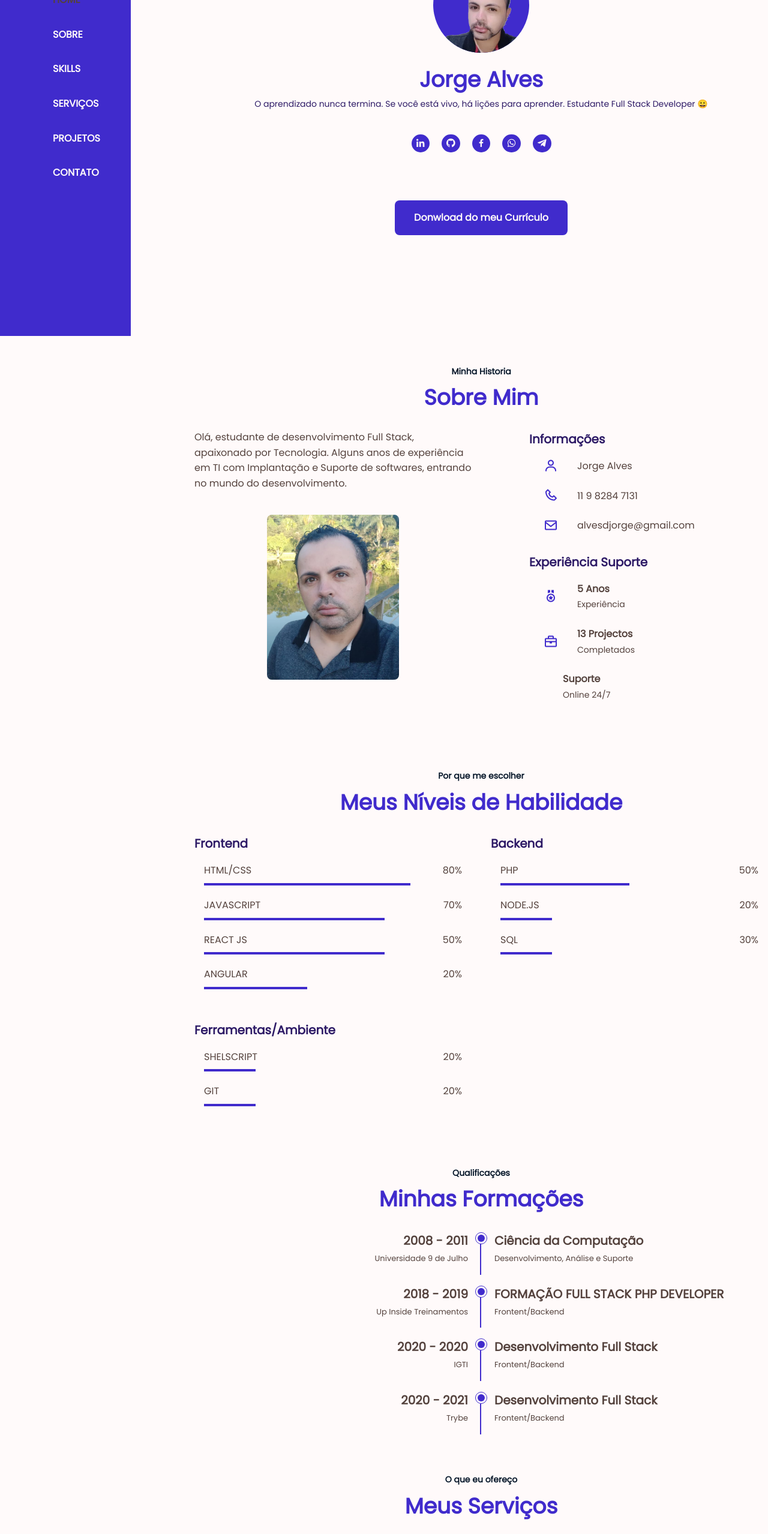
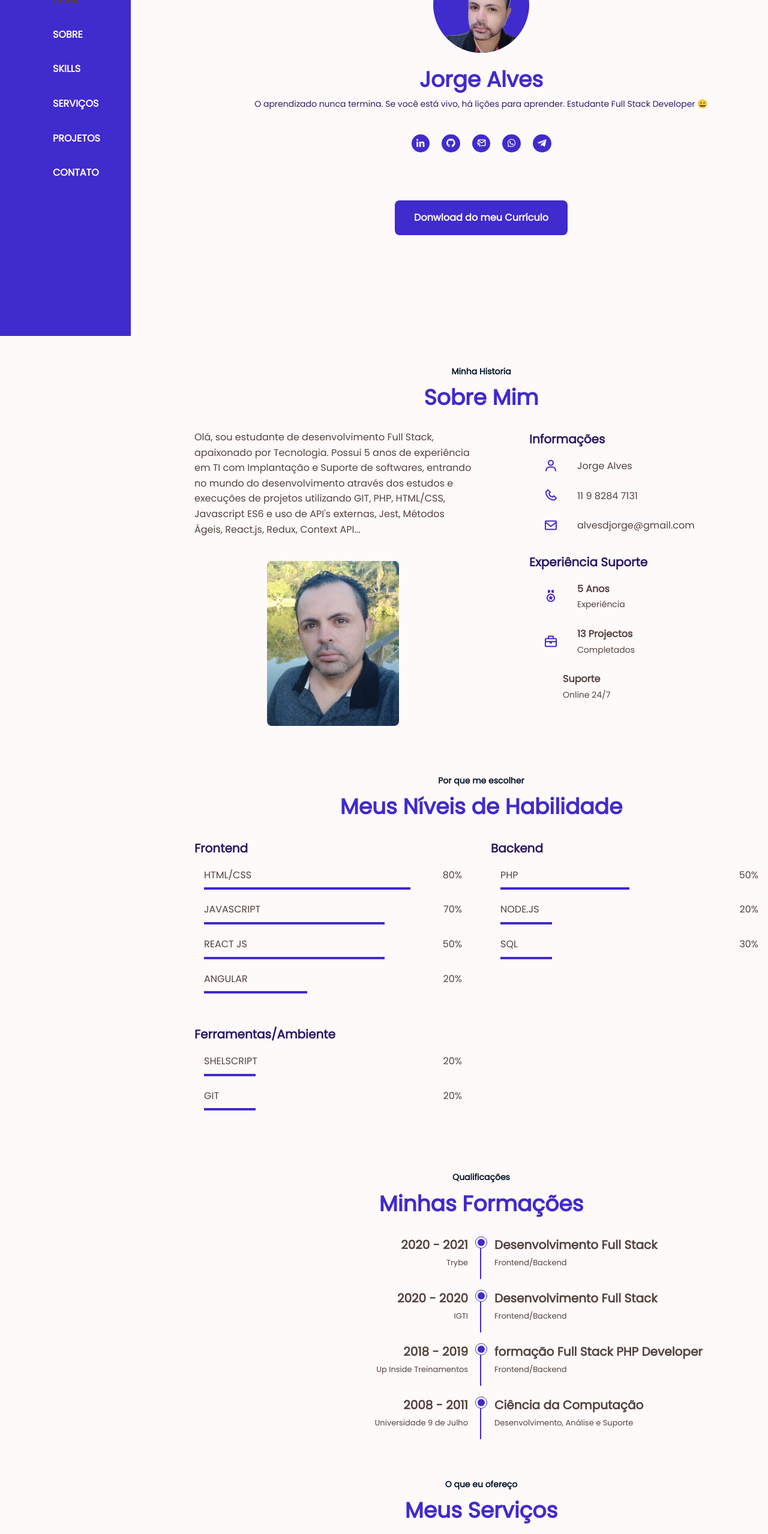
Before and after one commit to Jorge-D-Alves/Jorge-D-Alves.github.io, a plain HTML site: page index.html in a window 1280 px wide. Shown: the part 240-2797 px from the top of the page at 60% size. Drawn offline with nearby package versions, Linux system fonts and the light colour scheme; some packages are replaced by stand-ins of ours; a script that the page names is missing; some icons are missing.

Commit message:
atualizando

```diff
--- a/assets/js/main.js
+++ b/assets/js/main.js
@@ -41,7 +41,11 @@ function scrollActive(){
         }else{
             document.querySelector('.nav_menu a[href*='+ sectionId + ']').classList.remove('active')
         }
+
+
     })
+
+
 
 }
 /* ===== MENU SHOW Y HIDDEN ===== */
--- a/index.html
+++ b/index.html
@@ -68,9 +68,9 @@
                     <div class="home_social">
                         <a href="https://www.linkedin.com/in/jorgealves2021" target="_blank" class="home_social-link"><i class='bx bxl-linkedin'></i></a>
                         <a href="https://github.com/Jorge-D-Alves" target="_blank" class="home_social-link"><i class='bx bxl-github'></i></a>
-                        <a href="https://www.facebook.com/jorge.doni.alves" target="_blank" class="home_social-link"><i class='bx bxl-facebook'></i></a>
+                        <a href="mailto:jdonizetialves@hotmail.com?Subject=Convite%20Para%20Entrevista" target="_blank" class="home_social-link"><i class='bx bx-mail-send'></i></a>
                         <a href="https://wa.me/5511982847131?text=Olá!%20Tudo%20bem%20Jorge?" target="_blank" class="home_social-link"><i class='bx bxl-whatsapp'></i></a>
-                        <a href="https://t.me/Jorgedalves" class="home_social-link"><i class='bx bxl-telegram'></i></a>
+                        <a href="https://t.me/Jorgedalves" target="_blank" class="home_social-link"><i class='bx bxl-telegram'></i></a>
                     </div>
 
                     <a download="" href="/assets/doc/Dev Jorge Alves 2021.pdf" class="button home_button">Donwload do meu Currículo</a>
@@ -85,7 +85,7 @@
 
             <div class="about_container bd-grid">
               <div class="about_data">
-                <p class="about_description frasea">Olá, estudante de desenvolvimento Full Stack, apaixonado por Tecnologia. Alguns anos de experiência em TI com Implantação e Suporte de softwares, entrando no mundo do desenvolvimento.</p>
+                <p class="about_description frasea">Olá, sou estudante de desenvolvimento Full Stack, apaixonado por Tecnologia. Possui 5 anos de experiência em TI com Implantação e Suporte de softwares, entrando no mundo do desenvolvimento através dos estudos e execuções de projetos utilizando GIT, PHP, HTML/CSS, Javascript ES6 e uso de API's externas, Jest, Métodos Ágeis, React.js, Redux, Context API...</p>
                 <img src="/assets/img/trab2.jpg" alt="" class="about_img" />
               </div>
 
@@ -222,10 +222,11 @@
             <h2 class="section-title">Minhas Formações</h2>
 
             <div class="education_container bd-grid">
+
               <div class="education_content">
                 <div>
-                  <h3 class="education_year">2008 - 2011</h3>
-                  <span class="education_university">Universidade 9 de Julho</span>
+                  <h3 class="education_year">2020 - 2021</h3>
+                  <span class="education_university">Trybe</span>
                 </div>
 
                 <div class="education_time">
@@ -234,10 +235,26 @@
                 </div>
 
                 <div>
-                  <h3 class="education_race">Ciência da Computação</h3>
-                  <span class="education_specialty"
-                    >Desenvolvimento, Análise e Suporte</span
-                  >
+                  <h3 class="education_race">Desenvolvimento Full Stack</h3>
+                  <span class="education_specialty">Frontend/Backend</span>
+                </div>
+              </div>
+
+
+              <div class="education_content">
+                <div>
+                  <h3 class="education_year">2020 - 2020</h3>
+                  <span class="education_university">IGTI</span>
+                </div>
+
+                <div class="education_time">
+                  <span class="education_rounder"></span>
+                  <span class="education_line"></span>
+                </div>
+
+                <div>
+                  <h3 class="education_race">Desenvolvimento Full Stack</h3>
+                  <span class="education_specialty">Frontend/Backend</span>
                 </div>
               </div>
 
@@ -253,15 +270,15 @@
                 </div>
 
                 <div>
-                  <h3 class="education_race">FORMAÇÃO FULL STACK PHP DEVELOPER</h3>
-                  <span class="education_specialty">Frontent/Backend</span>
+                  <h3 class="education_race">formação Full Stack PHP Developer</h3>
+                  <span class="education_specialty">Frontend/Backend</span>
                 </div>
               </div>
 
               <div class="education_content">
                 <div>
-                  <h3 class="education_year">2020 - 2020</h3>
-                  <span class="education_university">IGTI</span>
+                  <h3 class="education_year">2008 - 2011</h3>
+                  <span class="education_university">Universidade 9 de Julho</span>
                 </div>
 
                 <div class="education_time">
@@ -270,25 +287,8 @@
                 </div>
 
                 <div>
-                  <h3 class="education_race">Desenvolvimento Full Stack</h3>
-                  <span class="education_specialty">Frontent/Backend</span>
-                </div>
-              </div>
-
-              <div class="education_content">
-                <div>
-                  <h3 class="education_year">2020 - 2021</h3>
-                  <span class="education_university">Trybe</span>
-                </div>
-
-                <div class="education_time">
-                  <span class="education_rounder"></span>
-                  <span class="education_line"></span>
-                </div>
-
-                <div>
-                  <h3 class="education_race">Desenvolvimento Full Stack</h3>
-                  <span class="education_specialty">Frontent/Backend</span>
+                  <h3 class="education_race">Ciência da Computação</h3>
+                  <span class="education_specialty">Desenvolvimento, Análise e Suporte</span>
                 </div>
               </div>
             </div>
@@ -457,7 +457,7 @@
         </p>
 
         <div class="footer_social">
-          <a href="https://www.facebook.com/jorge.doni.alves" target="_blank" class="footer_link"><i class="bx bxl-facebook"></i></a>
+          <a href="mailto:jdonizetialves@hotmail.com?Subject=Convite%20Para%20Entrevista" target="_blank" class="footer_link"><i class='bx bx-mail-send'></i></a>
           <a href="https://wa.me/5511982847131?text=Olá!%20Tudo%20bem%20Jorge?" target="_blank" class="footer_link"><i class="bx bxl-whatsapp"></i></a>
           <a href="https://t.me/Jorgedalves" target="_blank" class="footer_link"><i class="bx bxl-telegram"></i></a>
         </div>
@@ -473,36 +473,9 @@
 
     <script src="//cdn.jsdelivr.net/npm/sweetalert2@10"></script>
 
-    <script>
-       function sweetalertclick (){
-
-
-         if(document.getElementById("nome").value == ""
-         && document.getElementById("email").value == ""
-         && document.getElementById("projeto").value == ""
-         && document.getElementById("textarea").value == ""){
-              Swal.fire({
-          title: 'erro',
-          text: 'Favor preencher todos os campos!',
-          icon: 'error',
-          confirmButtonText: 'Cool',
-          timer: 2000
-         })
-        }else{
-
-              Swal.fire({
-          title: 'Sucesso',
-          text: 'Mensagem enviada com sucesso!',
-          icon: 'success',
-          confirmButtonText: 'Cool',
-          timer: 2000
-        })
-
-        }}
-
-    </script>
 
     <script>
+
 function typeWhite(elemento){
     const textoArray = elemento.innerHTML.split('');
     elemento.innerHTML = ''
@@ -521,9 +494,32 @@
 }
 const tituloa = document.querySelector('.frasea')
 
+
+
+       function sweetalertclick (){
+         if(document.getElementById("nome").value == ""
+         && document.getElementById("email").value == ""
+         && document.getElementById("projeto").value == ""
+         && document.getElementById("textarea").value == ""){
+            Swal.fire({
+              title: 'erro',
+              text: 'Favor preencher todos os campos!',
+              icon: 'error',
+              confirmButtonText: 'Cool',
+              timer: 2000
+            })
+          }else{
+            Swal.fire({
+              title: 'Sucesso',
+              text: 'Mensagem enviada com sucesso!',
+              icon: 'success',
+              confirmButtonText: 'Cool',
+              timer: 2000
+            })
+          }
+        }
       </script>
 
-        // ===== BOX ICONS 2 ====
 
 </body>
 </html>
```
Lines whose indentation alone changed are shown as unchanged.
